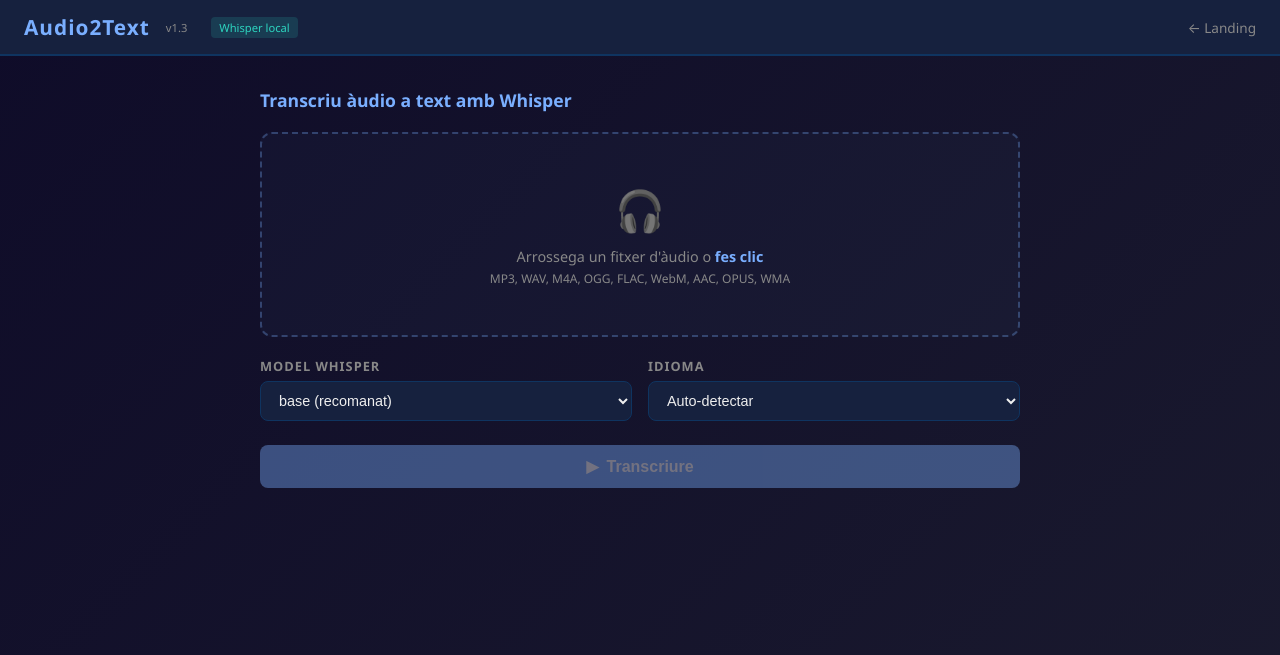
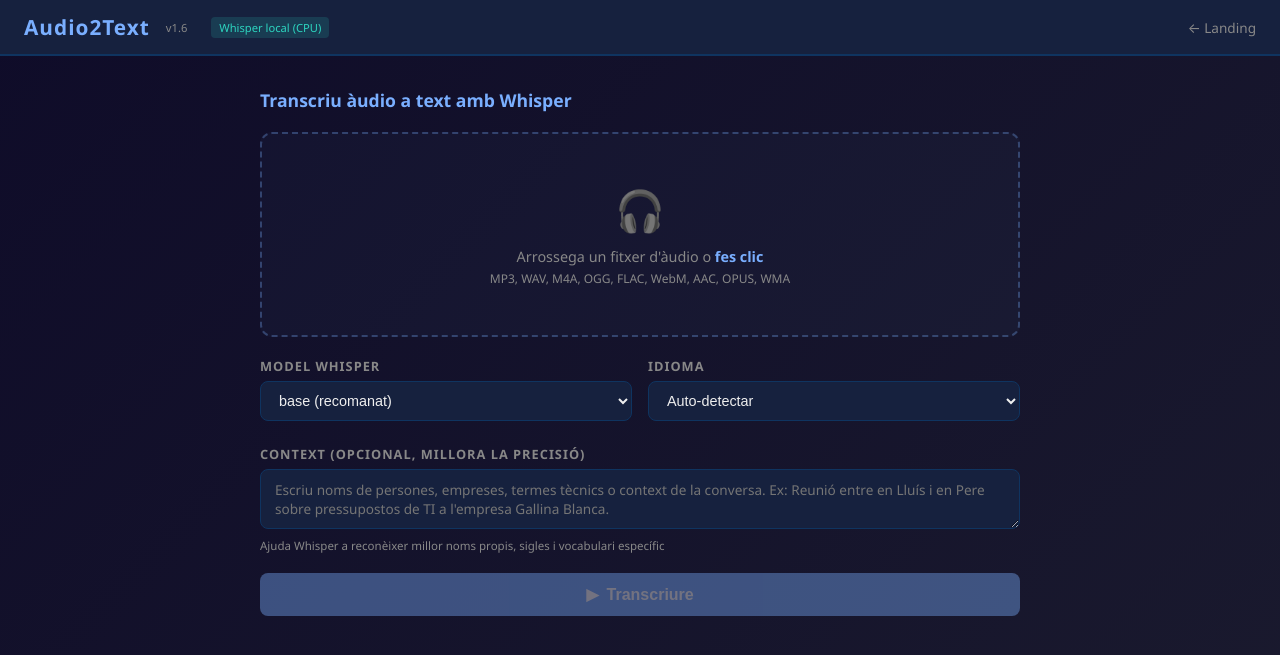
Before and after one commit to xroigg737-design/audio2text, a Flask app: page / in a window 1280 px wide. Shown: the top 655 px of the page. Run offline with Flask 3, Linux system fonts and the light colour scheme; data that the repository does not hold is empty; parts of the project's set-up code (start-up, migrations or seed data) failed here and were passed over.

Commit message:
v1.6: exportació PDF professional + faster-whisper + preprocessament àudio + context prompt
- Exportació a PDF amb reportlab: capçalera blava, taula metadades, transcripció
  justificada, subtítols SRT en taula amb timestamps, paginació i footer
- Migració de whisper a faster-whisper amb suport GPU/CPU
- Preprocessament d'àudio (normalització volum, reducció soroll, 16kHz mono)
- Camp de context per millorar reconeixement de noms propis i termes tècnics
- Model caching per reutilitzar models carregats

Co-Authored-By: Claude Opus 4.6 <noreply@anthropic.com>

```diff
--- a/app.py
+++ b/app.py
@@ -1,7 +1,7 @@
 #!/usr/bin/env python3
 """Audio2Text - Transcribe audio files to text.
 
-Uses local Whisper when available, falls back to OpenAI Whisper API.
+Uses faster-whisper with GPU when available, falls back to OpenAI Whisper API.
 """
 
 import json
@@ -13,11 +13,9 @@ import time
 import uuid
 from pathlib import Path
 
-os.environ["CUDA_VISIBLE_DEVICES"] = ""
-
 from dotenv import load_dotenv
 from flask import (Flask, Response, jsonify, render_template, request,
-                   send_from_directory)
+                   send_file, send_from_directory)
 
 load_dotenv()
 
@@ -31,28 +29,52 @@ ALLOWED_EXTENSIONS = {".mp3", ".wav", ".m4a", ".ogg", ".flac", ".webm", ".wma",
 WHISPER_MODELS = ["tiny", "base", "small", "medium", "large"]
 OPENAI_API_KEY = os.getenv("OPENAI_API_KEY", "")
 
-APP_VERSION = "1.3"
+APP_VERSION = "1.6"
 
 OPENAI_MAX_BYTES = 25 * 1024 * 1024  # 25 MB API limit
 
-# Approximate processing speed factors (audio_duration / processing_time)
-# Higher = faster. These are rough CPU estimates.
-MODEL_SPEED = {
-    "tiny": 12.0,
-    "base": 6.0,
-    "small": 2.5,
-    "medium": 1.2,
-    "large": 0.5,
-}
-API_SPEED = 3.0  # OpenAI API is quite fast
+# Detect GPU and faster-whisper
+DEVICE = "cpu"
+COMPUTE_TYPE = "int8"
+HAS_LOCAL_WHISPER = False
 
-# Detect if local Whisper is available
-HAS_LOCAL_WHISPER = False
 try:
-    import whisper
+    from faster_whisper import WhisperModel
+    import ctranslate2
     HAS_LOCAL_WHISPER = True
+    if ctranslate2.get_cuda_device_count() > 0:
+        DEVICE = "cuda"
+        COMPUTE_TYPE = "float16"
 except ImportError:
     pass
+
+# Speed factors with faster-whisper + GPU (much faster than original whisper on CPU)
+MODEL_SPEED_GPU = {
+    "tiny": 120.0,
+    "base": 80.0,
+    "small": 40.0,
+    "medium": 20.0,
+    "large": 10.0,
+}
+MODEL_SPEED_CPU = {
+    "tiny": 25.0,
+    "base": 12.0,
+    "small": 5.0,
+    "medium": 2.5,
+    "large": 1.0,
+}
+API_SPEED = 3.0
+
+# faster-whisper model name mapping
+FASTER_WHISPER_NAMES = {
+    "tiny": "tiny",
+    "base": "base",
+    "small": "small",
+    "medium": "medium",
+    "large": "large-v3",
+}
+
+_loaded_models: dict[str, "WhisperModel"] = {}
 
 jobs: dict[str, dict] = {}
 
@@ -140,31 +162,79 @@ def _start_progress(job_id: str, audio_duration: float, speed_factor: float, pha
     return t
 
 
+def _preprocess_audio(job_id: str, audio_path: str) -> str:
+    """Preprocess audio: normalize volume, reduce noise, convert to 16kHz mono WAV."""
+    preprocessed = str(Path(audio_path).parent / "preprocessed.wav")
+    _emit(job_id, "status", {"msg": "Preprocessant àudio (normalitzant volum, reduint soroll)..."})
+    cmd = [
+        "ffmpeg", "-y", "-i", audio_path,
+        "-af", "highpass=f=80,lowpass=f=8000,afftdn=nf=-20,loudnorm=I=-16:TP=-1.5:LRA=11",
+        "-ar", "16000", "-ac", "1",
+        preprocessed,
+    ]
+    result = subprocess.run(cmd, capture_output=True, text=True, timeout=120)
+    if result.returncode != 0:
+        return audio_path
+    return preprocessed
+
+
+def _get_model(model_name: str) -> "WhisperModel":
+    """Load or return cached faster-whisper model."""
+    if model_name not in _loaded_models:
+        fw_name = FASTER_WHISPER_NAMES.get(model_name, model_name)
+        _loaded_models[model_name] = WhisperModel(
+            fw_name, device=DEVICE, compute_type=COMPUTE_TYPE,
+        )
+    return _loaded_models[model_name]
+
+
 def _transcribe_local(job_id: str, audio_path: str, model_name: str, language: str,
-                       audio_duration: float):
-    """Transcribe using local Whisper model."""
-    _emit(job_id, "status", {"msg": f"Carregant model Whisper local '{model_name}'..."})
-    model = whisper.load_model(model_name, device="cpu")
+                       audio_duration: float, initial_prompt: str = ""):
+    """Transcribe using faster-whisper with GPU if available."""
+    device_label = "GPU" if DEVICE == "cuda" else "CPU"
+    _emit(job_id, "status", {"msg": f"Carregant model '{model_name}' ({device_label})..."})
+    model = _get_model(model_name)
 
-    speed = MODEL_SPEED.get(model_name, 5.0)
+    processed_path = _preprocess_audio(job_id, audio_path)
+
+    speed_table = MODEL_SPEED_GPU if DEVICE == "cuda" else MODEL_SPEED_CPU
+    speed = speed_table.get(model_name, 5.0)
     _emit(job_id, "progress", {
         "pct": 0,
-        "msg": f"Transcrivint amb Whisper local ({_format_duration(audio_duration)} d'àudio)...",
+        "msg": f"Transcrivint amb faster-whisper {device_label} ({_format_duration(audio_duration)} d'àudio)...",
     })
     _start_progress(job_id, audio_duration, speed, "Transcrivint")
 
-    transcribe_opts = {"verbose": False, "fp16": False}
+    transcribe_opts: dict = {
+        "beam_size": 5,
+        "vad_filter": True,
+        "vad_parameters": {"min_silence_duration_ms": 300},
+        "word_timestamps": True,
+        "condition_on_previous_text": True,
+        "temperature": [0.0, 0.2, 0.4, 0.6, 0.8, 1.0],
+        "compression_ratio_threshold": 2.4,
+        "log_prob_threshold": -1.0,
+        "no_speech_threshold": 0.6,
+        "repetition_penalty": 1.1,
+    }
     if language != "auto":
         transcribe_opts["language"] = language
+    if initial_prompt:
+        transcribe_opts["initial_prompt"] = initial_prompt
 
-    result = model.transcribe(audio_path, **transcribe_opts)
+    segments_iter, info = model.transcribe(processed_path, **transcribe_opts)
 
-    detected_lang = result.get("language", "unknown")
-    full_text = result["text"].strip()
-    segments = result.get("segments", [])
+    detected_lang = info.language or "unknown"
+    segments = []
+    text_parts = []
+    for seg in segments_iter:
+        segments.append({"start": seg.start, "end": seg.end, "text": seg.text})
+        text_parts.append(seg.text.strip())
+
+    full_text = " ".join(text_parts)
     srt_content = _generate_srt(segments)
 
-    return full_text, srt_content, detected_lang, len(segments), "local"
+    return full_text, srt_content, detected_lang, len(segments), f"local-{device_label}"
 
 
 def _compress_for_api(job_id: str, audio_path: str) -> str:
@@ -249,9 +319,9 @@ def _transcribe_api(job_id: str, audio_path: str, language: str, audio_duration:
     return full_text, srt_content, detected_lang, len(segments), "api"
 
 
-def _transcribe_worker(job_id: str, audio_path: str, model_name: str, language: str):
+def _transcribe_worker(job_id: str, audio_path: str, model_name: str, language: str,
+                       initial_prompt: str = ""):
     try:
-        # Get audio duration for progress estimation
         audio_duration = _get_audio_duration(audio_path)
         if audio_duration > 0:
             _emit(job_id, "info", {
@@ -263,7 +333,8 @@ def _transcribe_worker(job_id: str, audio_path: str, model_name: str, language:
 
         if HAS_LOCAL_WHISPER:
             full_text, srt_content, detected_lang, num_segments, backend = \
-                _transcribe_local(job_id, audio_path, model_name, language, audio_duration)
+                _transcribe_local(job_id, audio_path, model_name, language, audio_duration,
+                                  initial_prompt)
         elif OPENAI_API_KEY:
             full_text, srt_content, detected_lang, num_segments, backend = \
                 _transcribe_api(job_id, audio_path, language, audio_duration)
@@ -307,6 +378,7 @@ def index():
         models=WHISPER_MODELS,
         backend=backend,
         has_local=HAS_LOCAL_WHISPER,
+        device=DEVICE.upper(),
     )
 
 
@@ -325,6 +397,7 @@ def transcribe():
 
     model_name = request.form.get("model", "base")
     language = request.form.get("language", "auto")
+    initial_prompt = request.form.get("prompt", "").strip()
 
     if model_name not in WHISPER_MODELS:
         model_name = "base"
@@ -347,7 +420,7 @@ def transcribe():
 
     thread = threading.Thread(
         target=_transcribe_worker,
-        args=(job_id, str(audio_path), model_name, language),
+        args=(job_id, str(audio_path), model_name, language, initial_prompt),
         daemon=True,
     )
     thread.start()
@@ -396,7 +469,203 @@ def download(job_id, fmt):
         return send_from_directory(str(job_dir), "transcript.txt", as_attachment=True)
     elif fmt == "srt":
         return send_from_directory(str(job_dir), "transcript.srt", as_attachment=True)
+    elif fmt == "pdf":
+        return _generate_pdf(job_id)
     return "Format no vàlid", 400
+
+
+def _generate_pdf(job_id: str):
+    from datetime import datetime
+
+    from reportlab.lib import colors
+    from reportlab.lib.enums import TA_CENTER, TA_JUSTIFY, TA_LEFT, TA_RIGHT
+    from reportlab.lib.pagesizes import A4
+    from reportlab.lib.styles import ParagraphStyle, getSampleStyleSheet
+    from reportlab.lib.units import mm
+    from reportlab.platypus import (HRFlowable, Paragraph, SimpleDocTemplate,
+                                    Spacer, Table, TableStyle)
+
+    job = jobs[job_id]
+    result = job["result"]
+    filename = job.get("filename", "audio")
+
+    pdf_path = OUTPUT_DIR / job_id / "transcript.pdf"
+
+    BRAND_BLUE = colors.HexColor("#2563eb")
+    BRAND_DARK = colors.HexColor("#1e293b")
+    BRAND_GRAY = colors.HexColor("#64748b")
+    BRAND_LIGHT_BG = colors.HexColor("#f8fafc")
+    BRAND_BORDER = colors.HexColor("#e2e8f0")
+    BRAND_ACCENT = colors.HexColor("#0ea5e9")
+
+    page_w, page_h = A4
+    margin = 25 * mm
+
+    def on_page(canvas, doc):
+        canvas.saveState()
+        canvas.setFillColor(BRAND_BLUE)
+        canvas.rect(0, page_h - 8 * mm, page_w, 8 * mm, fill=True, stroke=False)
+        canvas.setFillColor(BRAND_ACCENT)
+        canvas.rect(0, page_h - 9 * mm, page_w, 1 * mm, fill=True, stroke=False)
+        canvas.setFont("Helvetica", 7)
+        canvas.setFillColor(BRAND_GRAY)
+        canvas.drawString(margin, 12 * mm, f"Audio2Text v{APP_VERSION}")
+        canvas.drawRightString(page_w - margin, 12 * mm, f"Pàgina {doc.page}")
+        canvas.setStrokeColor(BRAND_BORDER)
+        canvas.line(margin, 16 * mm, page_w - margin, 16 * mm)
+        canvas.restoreState()
+
+    doc = SimpleDocTemplate(
+        str(pdf_path), pagesize=A4,
+        leftMargin=margin, rightMargin=margin,
+        topMargin=margin + 10 * mm, bottomMargin=margin,
+    )
+
+    styles = getSampleStyleSheet()
+
+    s_title = ParagraphStyle(
+        "PDFTitle", parent=styles["Title"],
+        fontSize=22, leading=28, textColor=BRAND_DARK,
+        spaceAfter=4 * mm, alignment=TA_LEFT,
+        fontName="Helvetica-Bold",
+    )
+    s_subtitle = ParagraphStyle(
+        "PDFSubtitle", parent=styles["Normal"],
+        fontSize=10, leading=14, textColor=BRAND_GRAY,
+        spaceAfter=6 * mm, fontName="Helvetica",
+    )
+    s_section = ParagraphStyle(
+        "PDFSection", parent=styles["Heading2"],
+        fontSize=13, leading=18, textColor=BRAND_BLUE,
+        spaceBefore=6 * mm, spaceAfter=3 * mm,
+        fontName="Helvetica-Bold",
+        borderWidth=0, borderPadding=0,
+    )
+    s_body = ParagraphStyle(
+        "PDFBody", parent=styles["Normal"],
+        fontSize=10, leading=16, textColor=BRAND_DARK,
+        alignment=TA_JUSTIFY, fontName="Helvetica",
+        spaceAfter=2 * mm,
+    )
+    s_srt_time = ParagraphStyle(
+        "SRTTime", parent=styles["Normal"],
+        fontSize=8, leading=11, textColor=BRAND_ACCENT,
+        fontName="Helvetica-Bold",
+    )
+    s_srt_text = ParagraphStyle(
+        "SRTText", parent=styles["Normal"],
+        fontSize=9, leading=13, textColor=BRAND_DARK,
+        fontName="Helvetica",
+    )
+    s_meta_label = ParagraphStyle(
+        "MetaLabel", parent=styles["Normal"],
+        fontSize=8.5, leading=12, textColor=BRAND_GRAY,
+        fontName="Helvetica-Bold",
+    )
+    s_meta_val = ParagraphStyle(
+        "MetaVal", parent=styles["Normal"],
+        fontSize=9, leading=13, textColor=BRAND_DARK,
+        fontName="Helvetica",
+    )
+
+    story = []
+
+    base_name = Path(filename).stem
+    story.append(Paragraph("Transcripció", s_title))
+    story.append(Paragraph(
+        f"{base_name} &middot; {datetime.now().strftime('%d/%m/%Y %H:%M')}",
+        s_subtitle,
+    ))
+
+    story.append(HRFlowable(
+        width="100%", thickness=0.5, color=BRAND_BORDER,
+        spaceAfter=4 * mm, spaceBefore=0,
+    ))
+
+    lang_map = {
+        "ca": "Català", "es": "Castellà", "en": "Anglès",
+        "fr": "Francès", "de": "Alemany", "it": "Italià",
+        "pt": "Portuguès", "ja": "Japonès", "zh": "Xinès",
+    }
+    detected = result.get("language", "?")
+    lang_display = lang_map.get(detected, detected)
+
+    backend_label = result.get("backend", "")
+    if "GPU" in backend_label:
+        backend_label = "Whisper local (GPU)"
+    elif "CPU" in backend_label:
+        backend_label = "Whisper local (CPU)"
+    elif backend_label == "api":
+        backend_label = "OpenAI API"
+
+    meta_data = [
+        [Paragraph("FITXER", s_meta_label), Paragraph(filename, s_meta_val),
+         Paragraph("IDIOMA", s_meta_label), Paragraph(lang_display, s_meta_val)],
+        [Paragraph("TEMPS", s_meta_label), Paragraph(result.get("duration", "-"), s_meta_val),
+         Paragraph("BACKEND", s_meta_label), Paragraph(backend_label, s_meta_val)],
+        [Paragraph("CARÀCTERS", s_meta_label), Paragraph(f"{result.get('chars', 0):,}", s_meta_val),
+         Paragraph("SEGMENTS", s_meta_label), Paragraph(str(result.get("segments", 0)), s_meta_val)],
+    ]
+
+    col_w = (page_w - 2 * margin) / 4
+    meta_table = Table(meta_data, colWidths=[col_w * 0.8, col_w * 1.2, col_w * 0.8, col_w * 1.2])
+    meta_table.setStyle(TableStyle([
+        ("BACKGROUND", (0, 0), (-1, -1), BRAND_LIGHT_BG),
+        ("BOX", (0, 0), (-1, -1), 0.5, BRAND_BORDER),
+        ("INNERGRID", (0, 0), (-1, -1), 0.3, BRAND_BORDER),
+        ("TOPPADDING", (0, 0), (-1, -1), 4),
+        ("BOTTOMPADDING", (0, 0), (-1, -1), 4),
+        ("LEFTPADDING", (0, 0), (-1, -1), 8),
+        ("RIGHTPADDING", (0, 0), (-1, -1), 8),
+        ("VALIGN", (0, 0), (-1, -1), "MIDDLE"),
+        ("ROUNDEDCORNERS", [3, 3, 3, 3]),
+    ]))
+    story.append(meta_table)
+
+    story.append(Paragraph("Transcripció completa", s_section))
+
+    text = result.get("text", "")
+    paragraphs = text.split("\n")
+    for p in paragraphs:
+        p = p.strip()
+        if p:
+            p_escaped = p.replace("&", "&amp;").replace("<", "&lt;").replace(">", "&gt;")
+            story.append(Paragraph(p_escaped, s_body))
+
+    srt = result.get("srt", "")
+    if srt.strip():
+        story.append(Paragraph("Subtítols (SRT)", s_section))
+
+        srt_rows = []
+        blocks = srt.strip().split("\n\n")
+        for block in blocks:
+            lines = block.strip().split("\n")
+            if len(lines) >= 3:
+                timecode = lines[1]
+                seg_text = " ".join(lines[2:])
+                seg_text_escaped = seg_text.replace("&", "&amp;").replace("<", "&lt;").replace(">", "&gt;")
+                srt_rows.append([
+                    Paragraph(timecode, s_srt_time),
+                    Paragraph(seg_text_escaped, s_srt_text),
+                ])
+
+        if srt_rows:
+            srt_table = Table(srt_rows, colWidths=[55 * mm, page_w - 2 * margin - 55 * mm])
+            srt_table.setStyle(TableStyle([
+                ("TOPPADDING", (0, 0), (-1, -1), 3),
+                ("BOTTOMPADDING", (0, 0), (-1, -1), 3),
+                ("LEFTPADDING", (0, 0), (-1, -1), 6),
+                ("RIGHTPADDING", (0, 0), (-1, -1), 6),
+                ("VALIGN", (0, 0), (-1, -1), "TOP"),
+                ("LINEBELOW", (0, 0), (-1, -2), 0.3, BRAND_BORDER),
+                ("BACKGROUND", (0, 0), (0, -1), BRAND_LIGHT_BG),
+            ]))
+            story.append(srt_table)
+
+    doc.build(story, onFirstPage=on_page, onLaterPages=on_page)
+
+    download_name = f"{base_name}_transcripcio.pdf"
+    return send_file(str(pdf_path), as_attachment=True, download_name=download_name)
 
 
 @app.route("/history")
--- a/requirements.txt
+++ b/requirements.txt
@@ -2,3 +2,4 @@ flask>=3.0
 python-dotenv>=1.0
 httpx>=0.27
 openai-whisper>=20231117; sys_platform != "linux" or platform_machine != "aarch64"
+reportlab>=4.0
--- a/templates/index.html
+++ b/templates/index.html
@@ -122,6 +122,39 @@
     transition: border-color 0.2s;
   }
   .options select:focus { border-color: var(--accent); }
+
+  .prompt-area {
+    margin-bottom: 20px;
+  }
+  .prompt-area label {
+    display: block;
+    font-size: 0.8rem;
+    color: var(--muted);
+    margin-bottom: 6px;
+    font-weight: 600;
+    text-transform: uppercase;
+    letter-spacing: 1px;
+  }
+  .prompt-area textarea {
+    width: 100%;
+    padding: 10px 14px;
+    background: var(--surface);
+    border: 1px solid var(--border);
+    border-radius: 8px;
+    color: var(--text);
+    font-size: 0.85rem;
+    font-family: inherit;
+    outline: none;
+    resize: vertical;
+    min-height: 60px;
+    transition: border-color 0.2s;
+  }
+  .prompt-area textarea:focus { border-color: var(--accent); }
+  .prompt-area .hint {
+    font-size: 0.72rem;
+    color: var(--muted);
+    margin-top: 4px;
+  }
 
   .btn {
     display: inline-flex;
@@ -296,6 +329,15 @@
     background: rgba(122,175,255,0.2);
     border-color: var(--accent);
   }
+  .btn-pdf {
+    background: rgba(233,69,96,0.12);
+    color: #e94560;
+    border-color: rgba(233,69,96,0.25);
+  }
+  .btn-pdf:hover {
+    background: rgba(233,69,96,0.22);
+    border-color: #e94560;
+  }
 
   /* History */
   .history {
@@ -355,8 +397,9 @@
 <nav>
   <span class="brand">Audio2Text</span>
   <span class="version">v{{ version }}</span>
+
   <span class="version" style="margin-left:8px;padding:3px 8px;border-radius:4px;background:{% if backend == 'local' %}rgba(45,212,191,0.15);color:#2dd4bf{% elif backend == 'api' %}rgba(122,175,255,0.15);color:#7aafff{% else %}rgba(233,69,96,0.15);color:#e94560{% endif %}">
-    {% if backend == 'local' %}Whisper local{% elif backend == 'api' %}OpenAI API{% else %}Sense backend{% endif %}
+    {% if backend == 'local' %}Whisper local ({{ device }}){% elif backend == 'api' %}OpenAI API{% else %}Sense backend{% endif %}
   </span>
   <a class="back" href="/">&#8592; Landing</a>
 </nav>
@@ -378,7 +421,7 @@
       <select id="modelSelect">
         {% for m in models %}
         <option value="{{ m }}" {% if m == 'base' %}selected{% endif %}>
-          {{ m }}{% if m == 'tiny' %} (ràpid){% elif m == 'base' %} (recomanat){% elif m == 'large' %} (lent, millor qualitat){% endif %}
+          {{ m }}{% if m == 'tiny' %} (ràpid){% elif m == 'base' %} (recomanat){% elif m == 'large' %} (millor qualitat){% endif %}
         </option>
         {% endfor %}
       </select>
@@ -398,6 +441,12 @@
         <option value="zh">Xinès</option>
       </select>
     </div>
+  </div>
+
+  <div class="prompt-area">
+    <label>Context (opcional, millora la precisió)</label>
+    <textarea id="promptInput" placeholder="Escriu noms de persones, empreses, termes tècnics o context de la conversa. Ex: Reunió entre en Lluís i en Pere sobre pressupostos de TI a l'empresa Gallina Blanca."></textarea>
+    <div class="hint">Ajuda Whisper a reconèixer millor noms propis, sigles i vocabulari específic</div>
   </div>
 
   <button class="btn" id="btnTranscribe" disabled>
@@ -442,8 +491,9 @@
 
     <div class="actions">
       <button class="btn-sm" id="btnCopy">&#128203; Copiar text</button>
-      <a class="btn-sm" id="btnDownloadTxt" download>&#8615; Descarregar .txt</a>
-      <a class="btn-sm" id="btnDownloadSrt" download>&#8615; Descarregar .srt</a>
+      <a class="btn-sm" id="btnDownloadTxt" download>&#8615; .txt</a>
+      <a class="btn-sm" id="btnDownloadSrt" download>&#8615; .srt</a>
+      <a class="btn-sm btn-pdf" id="btnDownloadPdf" download>&#8615; PDF</a>
     </div>
   </div>
 
@@ -513,6 +563,7 @@ btn.addEventListener('click', async () => {
   form.append('audio', selectedFile);
   form.append('model', $('modelSelect').value);
   form.append('language', $('langSelect').value);
+  form.append('prompt', $('promptInput').value);
 
   try {
     const res = await fetch(`${BASE}/transcribe`, { method: 'POST', body: form });
@@ -602,6 +653,7 @@ function showResults(d, jobId) {
   $('tabSrt').textContent = d.srt;
   $('btnDownloadTxt').href = `${BASE}/download/${jobId}/txt`;
   $('btnDownloadSrt').href = `${BASE}/download/${jobId}/srt`;
+  $('btnDownloadPdf').href = `${BASE}/download/${jobId}/pdf`;
 
   // Reset to text tab
   document.querySelectorAll('.tab').forEach(t => t.classList.remove('active'));
```
